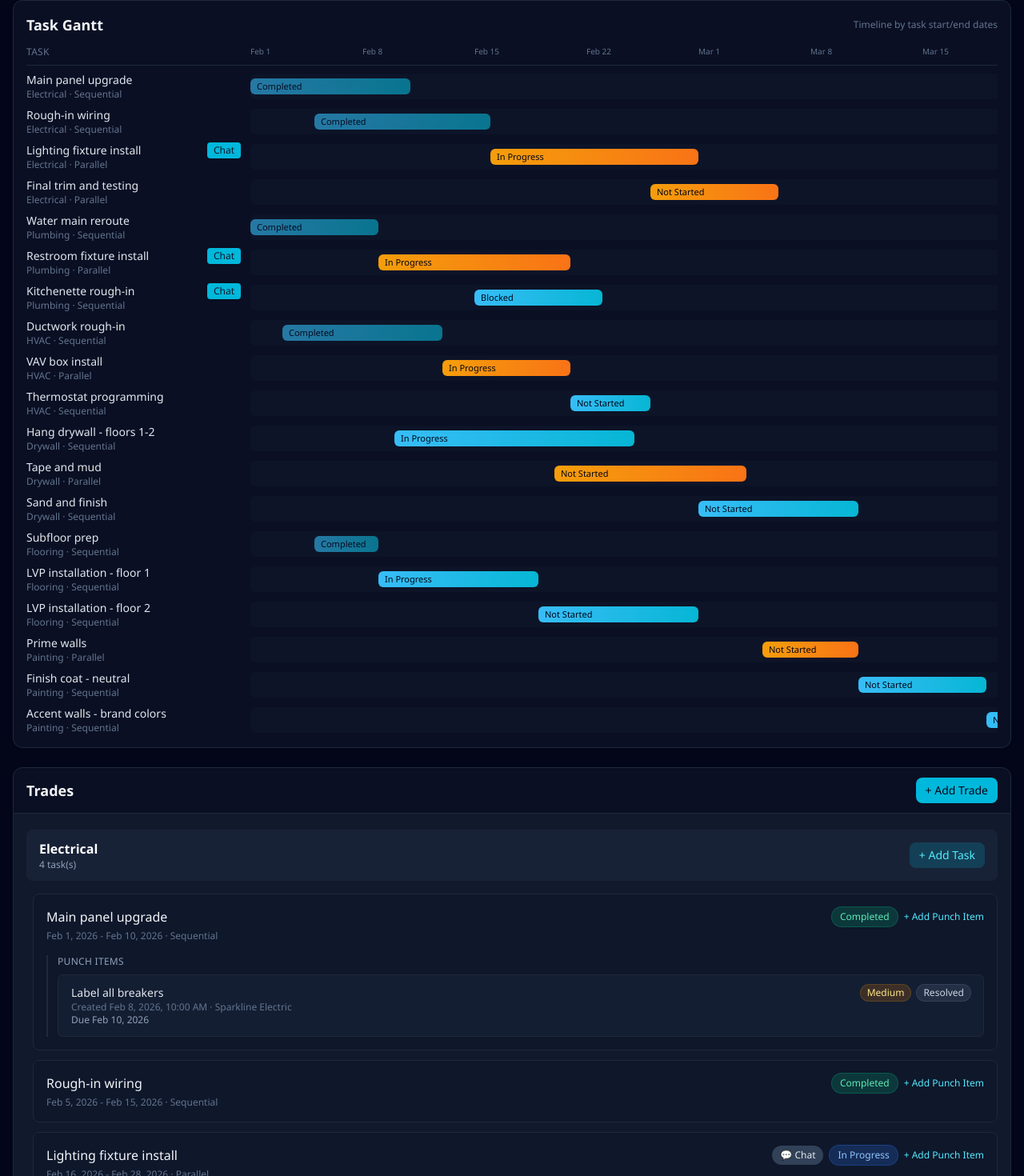
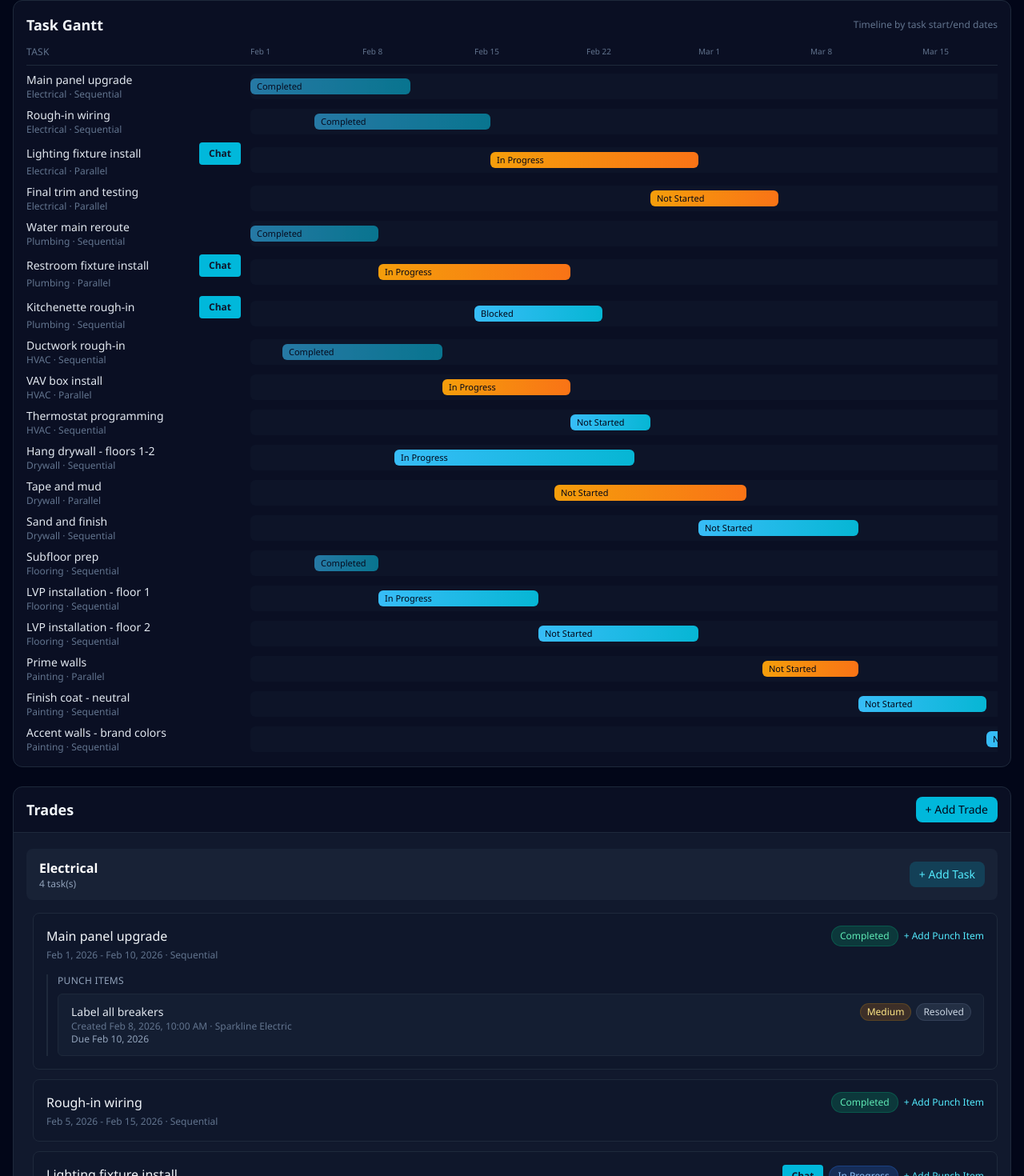
Before and after one commit to hak-tx/gc-tracker, a Next.js app: page /project/1 in a window 1280 px wide. Shown: the part 231-1701 px from the top of the page at 80% size. Built offline with nearby package versions, Linux system fonts and the light colour scheme.

Commit message:
Codex: Make chat buttons prominent - bold cyan styling

```diff
--- a/src/app/project/[id]/page.tsx
+++ b/src/app/project/[id]/page.tsx
@@ -528,10 +528,17 @@ export default function ProjectPage({ params }: { params: Promise<{ id: string }
                               <div className="flex flex-wrap items-center gap-2">
                                 {task.chatMessages && task.chatMessages.length > 0 && (
                                   <button
-                                    onClick={() => setSelectedChatTask({ tradeName: trade.name, taskTitle: task.title, messages: task.chatMessages || [] })}
-                                    className="rounded-full bg-slate-700 px-2.5 py-1 text-xs font-medium text-slate-200 hover:bg-slate-600"
+                                    type="button"
+                                    onClick={() =>
+                                      setSelectedChatTask({
+                                        tradeName: trade.name,
+                                        taskTitle: task.title,
+                                        messages: task.chatMessages || [],
+                                      })
+                                    }
+                                    className="text-xs bg-cyan-500 text-slate-900 px-3 py-1.5 rounded font-bold hover:bg-cyan-400"
                                   >
-                                    💬 Chat
+                                    Chat
                                   </button>
                                 )}
                                 <button
@@ -867,7 +874,7 @@ function GanttChart({ project, onViewChat }: { project: Project; onViewChat: (tr
                           e.stopPropagation();
                           onViewChat(row.tradeName, row.title, row.chatMessages);
                         }}
-                        className="text-xs bg-cyan-500 text-slate-900 px-2 py-0.5 rounded font-medium hover:bg-cyan-400"
+                        className="text-xs bg-cyan-500 text-slate-900 px-3 py-1.5 rounded font-bold hover:bg-cyan-400"
                       >
                         Chat
                       </button>
```
